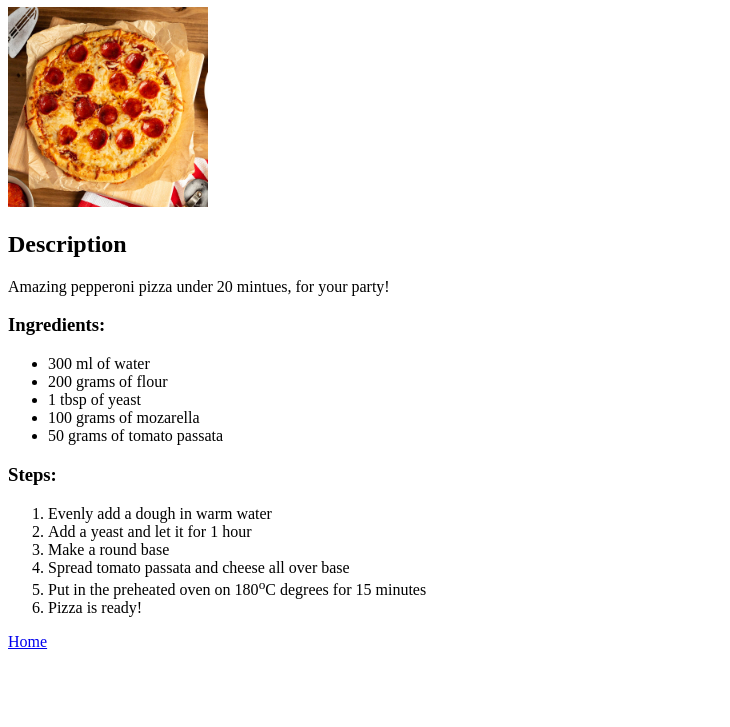
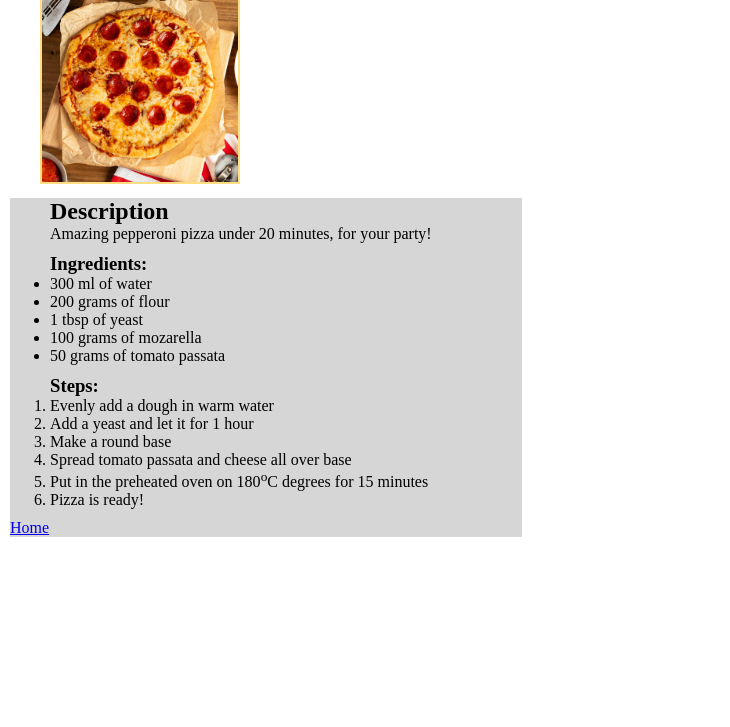
Before and after one commit to Ronzez/odin-recipes, a plain HTML site: page recipes/pizza.html in a window 1280 px wide. Shown: the part 73-800 px from the top of the page, without its empty margins (0-730 px from the left). Drawn offline with Linux system fonts and the light colour scheme.

Commit message:
Add css to pizza
Added some css, fixed typo

```diff
--- a/css/style.css
+++ b/css/style.css
@@ -22,3 +22,18 @@ h1 {
     border-radius: 10%;
     font-size: 20px;
 }
+
+img {
+    margin-left: 40px;
+    border: 2px solid rgb(255, 222, 131);
+}
+
+.groupOfElements {
+    background-color: rgb(214, 214, 214);
+    margin: 10px;
+    width: 40%;
+}
+
+.blockOfElements {
+    margin: 10px auto 10px 40px;
+}
--- a/recipes/pizza.html
+++ b/recipes/pizza.html
@@ -4,12 +4,17 @@
     <meta charset="UTF-8">
     <meta name="viewport" content="width=device-width, initial-scale=1.0">
     <title>Pizza recipe</title>
+    <link href="../css/style.css" rel="stylesheet">
     </head>
     <body>
         <h1>Pizza</h1>
         <img src="../images/pizza.jpg" width="200" height="200">
+        <div class="groupOfElements">
+        <div class="blockOfElements">
         <h2>Description</h2>
-        <p>Amazing pepperoni pizza under 20 mintues, for your party!</p>
+        <p>Amazing pepperoni pizza under 20 minutes, for your party!</p>
+        </div>
+        <div class="blockOfElements">
         <h3>Ingredients:</h3>
         <ul>
             <li>300 ml of water</li>
@@ -18,6 +23,8 @@
             <li>100 grams of mozarella</li>
             <li>50 grams of tomato passata</li>
         </ul>
+        </div>
+        <div class="blockOfElements">
         <h3>Steps:</h3>
         <ol>
             <li>Evenly add a dough in warm water</li>
@@ -27,6 +34,7 @@
             <li>Put in the preheated oven on 180<sup>o</sup>C degrees for 15 minutes</li>
             <li>Pizza is ready!</li>
         </ol>
+        </div>
         <a href="../index.html">Home</a>
     </body>
 </html>
```
